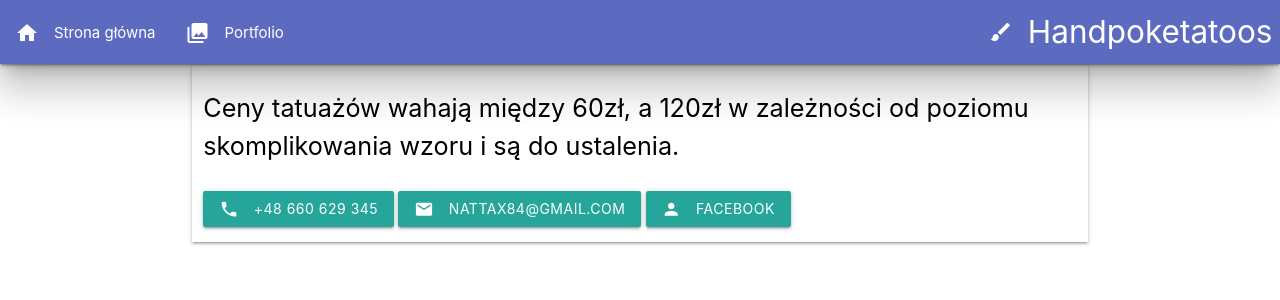
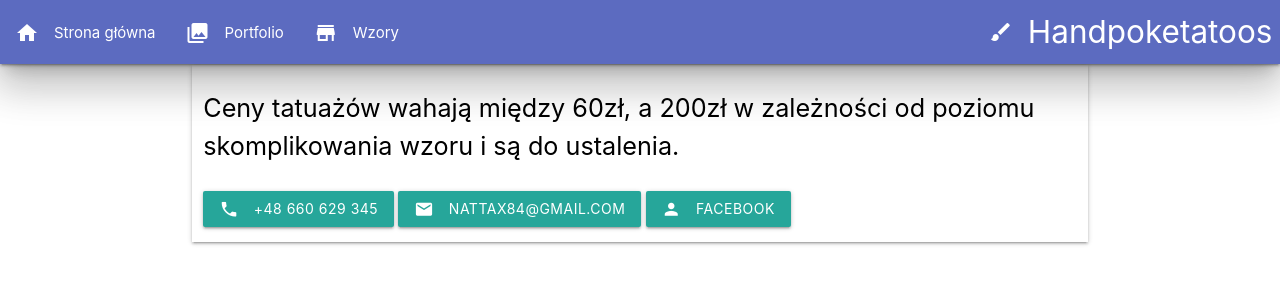
Before and after one commit to Frajerzycki/tatoos, a Flask app: page /money in a window 1280 px wide. Shown: the top 300 px of the page. Run offline with Flask 2, Linux system fonts and the light colour scheme.

Commit message:
Price changed. Patterns added.

```diff
--- a/app/routes.py
+++ b/app/routes.py
@@ -7,8 +7,12 @@
 
 @app.route("/portfolio")
 def portfolio():
-    return render_template('portfolio.html', this_identifier=1)
+    return render_template('images.html', this_identifier=1, directory='portfolio', length=25)
+
+@app.route("/patterns")
+def patterns():
+    return render_template('images.html', this_identifier=2, directory='patterns', length=8)
 
 @app.route("/money")
 def about():
-    return render_template('money.html', this_identifier=2)
+    return render_template('money.html', this_identifier=3)
--- a/app/templates/base.html
+++ b/app/templates/base.html
@@ -1,4 +1,4 @@
-{% set sites = [("/","Strona główna", "home", 0), ("portfolio","Portfolio", "collections", 1), ("money","Cennik", "account_balance_wallet", 2)]%}
+{% set sites = [("/","Strona główna", "home", 0), ("portfolio","Portfolio", "collections", 1),  ("patterns","Wzory", "store", 2), ("money","Cennik", "account_balance_wallet", 3)]%}
 
 <head>
     <meta name=viewport content="width=device-width, initial-scale=1">
--- a/app/templates/portfolio.html
+++ b/app/templates/images.html
@@ -1,11 +1,10 @@
 {% extends 'base.html' %}
-{% set images = ["tatoo_1.jpg", "tatoo_2.jpg","tatoo_3.jpg","tatoo_4.jpg"]%}
 {% block content %}
 <div class="row">
     <div class="col s10 offset-s1">
         <div class="carousel carousel-slider col s10 offset-s1 center">
-            {% for i in range(25)%}
-              <a class="carousel-item"><img src="{{url_for('static', filename='portfolio/' ~ i ~ '.jpg')}}"></img></a>
+          {% for i in range(length)%}
+            <a class="carousel-item"><img src="{{url_for('static', filename=directory ~ '/' ~ i ~ '.jpg')}}"></img></a>
             {%endfor%}
         </div>
     </div>
--- a/app/templates/money.html
+++ b/app/templates/money.html
@@ -4,7 +4,7 @@
 <div class="container">
     <div class="row">
         <div class="col s12 z-depth-1" style="padding-bottom:15px;">
-            <p class="flow-text">Ceny tatuażów wahają między 60zł, a 120zł w zależności od poziomu skomplikowania wzoru
+            <p class="flow-text">Ceny tatuażów wahają między 60zł, a 200zł w zależności od poziomu skomplikowania wzoru
                 i są
                 do
                 ustalenia.</p>
```
Also changed, not shown: app/static/patterns/0.jpg (renamed from app/static/wzory/0.jpg), app/static/patterns/1.jpg (renamed from app/static/wzory/1.jpg), app/static/patterns/2.jpg (renamed from app/static/wzory/2.jpg), app/static/patterns/3.jpg (renamed from app/static/wzory/3.jpg), app/static/patterns/4.jpg (renamed from app/static/wzory/4.jpg), app/static/patterns/5.jpg (renamed from app/static/wzory/5.jpg), app/static/patterns/6.jpg (renamed from app/static/wzory/6.jpg), app/static/patterns/7.jpg (renamed from app/static/wzory/7.jpg), 2 other files.
